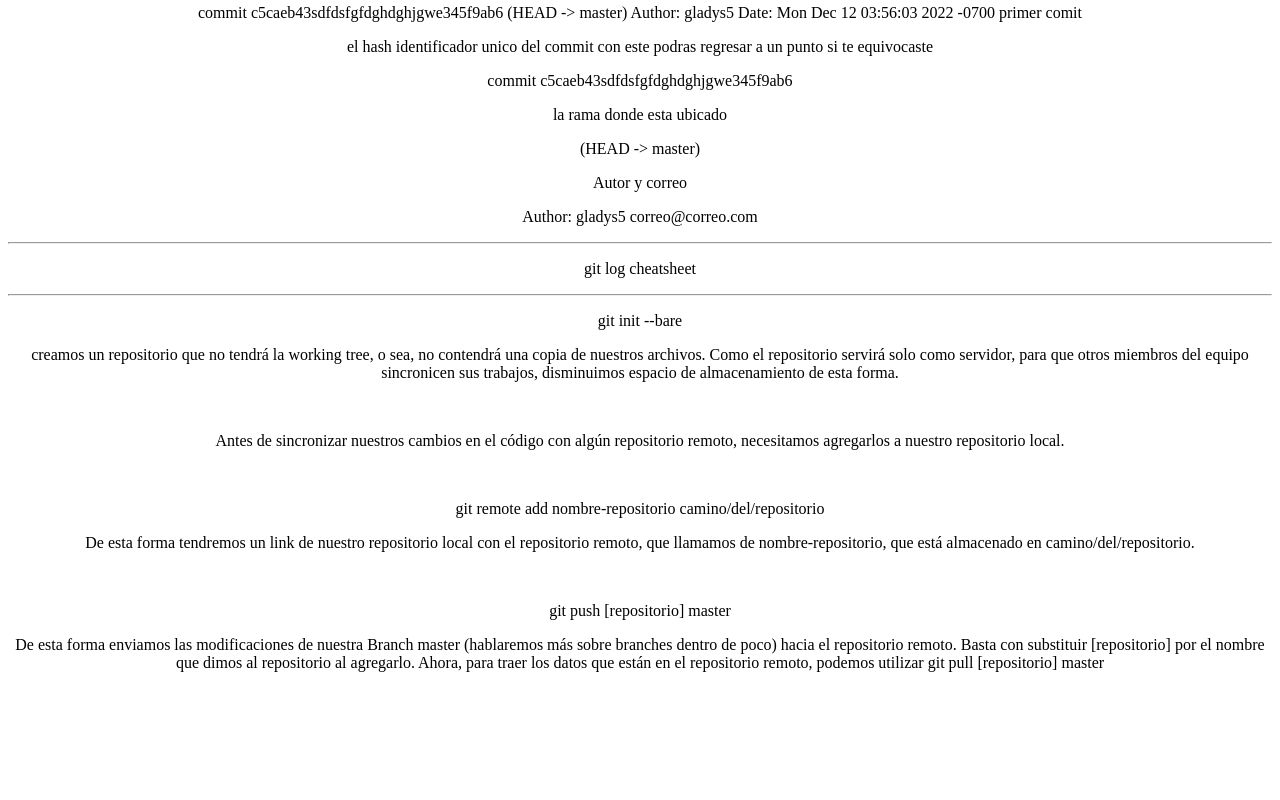
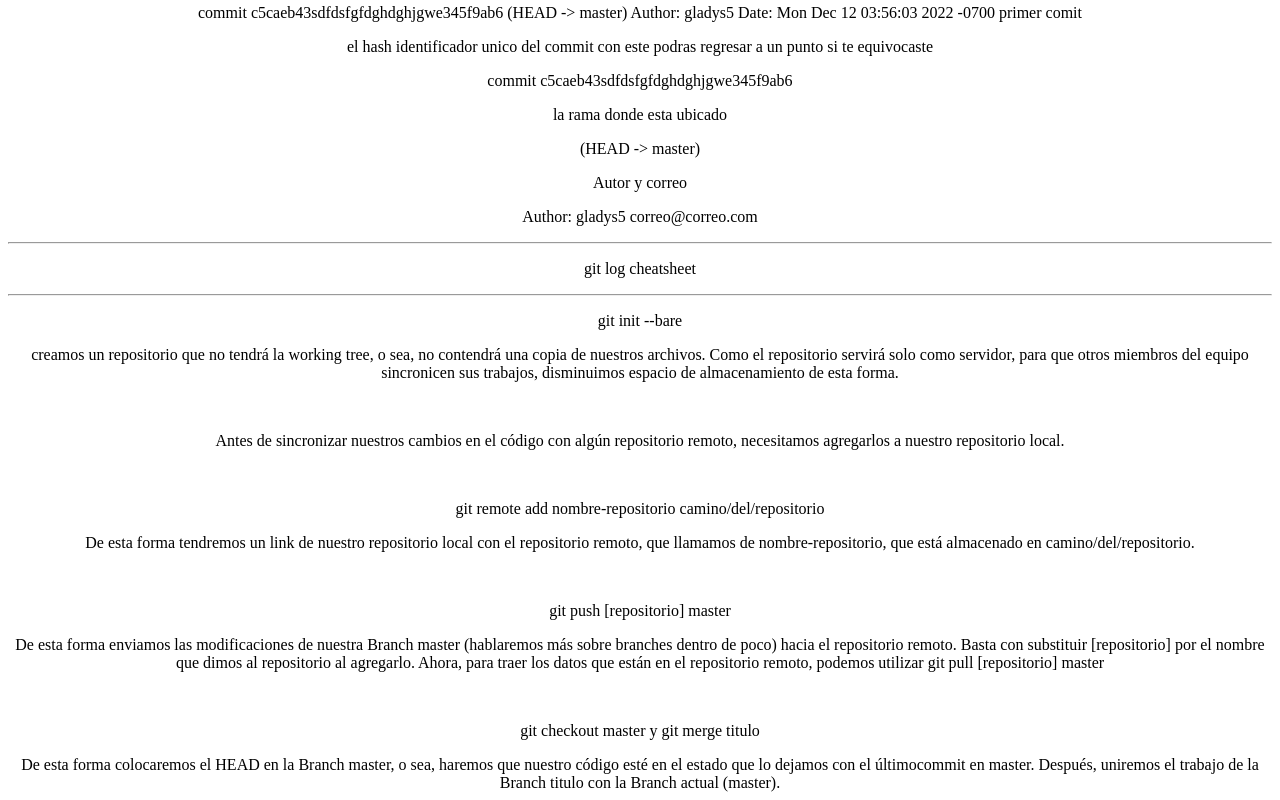
Before and after one commit to gladys5/practicas-de-git, a plain HTML site: page index.html in a window 1280 px wide. Shown: the part 502-1302 px from the top of the page. Before the commit the page ends 1190 px from the top, so only its background shows below. Drawn offline with Linux system fonts and the light colour scheme.

Commit message:
moodificando archivos

```diff
--- a/index.html
+++ b/index.html
@@ -66,6 +66,11 @@
         el repositorio remoto. Basta con substituir [repositorio] por el nombre que dimos al repositorio al agregarlo.
         Ahora,
         para traer los datos que están en el repositorio remoto, podemos utilizar git pull [repositorio] master</p>
+    <br>
+    <p>git checkout master y git merge titulo</p>
+    De esta forma colocaremos el HEAD en la Branch master, o sea, haremos que nuestro código esté en el estado que lo
+    dejamos con el últimocommit en master. Después, uniremos el trabajo de la Branch titulo con la Branch actual
+    (master).
 </body>
 
 </html>
```
